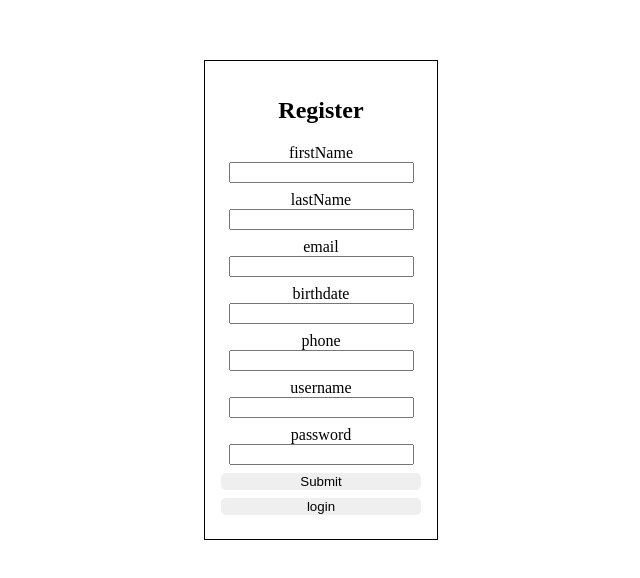
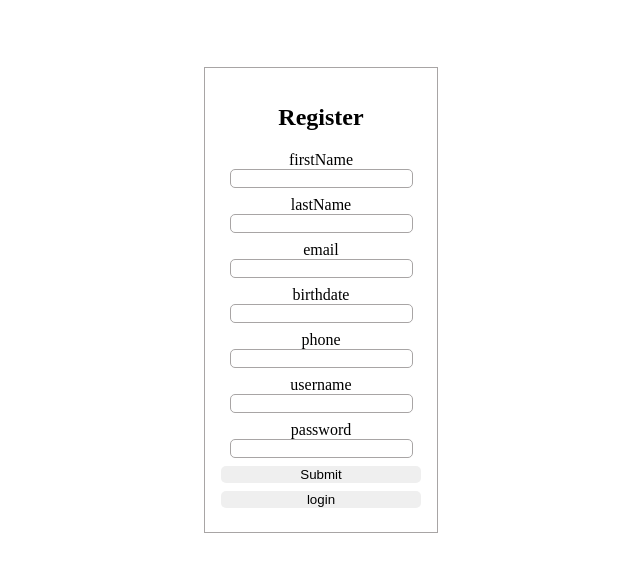
Before and after one commit to reim24/E-commerce-React.js-Intern-Training-Template, a React (Create React App) app: page /register in a window 1280 px wide. Shown: the part 108-686 px from the top of the page, without its empty margins (327-967 px from the left). Built offline with nearby package versions, Linux system fonts and the light colour scheme; no server answers; what encrypt-storage would draw is missing.

Commit message:
login/ register + css done

```diff
--- a/src/pages/register/Register.tsx
+++ b/src/pages/register/Register.tsx
@@ -41,37 +41,37 @@ export default function Register() {
                     <form className="container">
                         <label className="labelBlock">
                             firstName
-                            <input type='text' name="firstName" />
+                            <input className='input' type='text' name="firstName" />
                         </label>
 
                         <label className="labelBlock">
                             lastName
-                            <input name="lastName" type='text' />
+                            <input className='input' name="lastName" type='text' />
                         </label>
 
                         <label className="labelBlock">
                             email
-                            <input name="email" type='email' />
+                            <input className='input' name="email" type='email' />
                         </label>
 
                         <label className="labelBlock">
                             birthdate
-                            <input name="birthdate" type='text ' />
+                            <input className='input' name="birthdate" type='text ' />
                         </label>
 
                         <label className="labelBlock">
                             phone
-                            <input name="phone" type='number' />
+                            <input className='input' name="phone" type='number' />
                         </label>
 
                         <label className="labelBlock">
                             username
-                            <input name="username" type='text' />
+                            <input className='input' name="username" type='text' />
                         </label>
 
                         <label className="labelBlock">
                             password
-                            <input name="password" type='password' />
+                            <input className='input' name="password" type='password' />
                         </label>
 
                         <button className="button_login" onSubmit={(e) => {
--- a/src/pages/register/register.css
+++ b/src/pages/register/register.css
@@ -26,7 +26,7 @@
     display: grid;
     display: block;
     width: 200px;
-    border: 1px solid black;
+    border: 1px solid rgb(168, 165, 165);
     padding: 1rem;
 }
 
@@ -40,3 +40,10 @@
     gap: 0.5rem;
     margin-bottom: 0.5rem;
 }
+
+
+
+.input {
+    border-radius: 5px;
+    border: 0.1px solid rgb(168, 165, 165);
+}
--- a/src/pages/test/index.tsx
+++ b/src/pages/test/index.tsx
@@ -30,11 +30,12 @@ const TestPage: FC = () => {
                     <div className="container">
                         <label className="labelBlock">Username</label>
                         <input
+                            className='input'
                             onChange={(e) => setUserName(e.target.value)}
                         ></input>
 
                         <label className="labelBlock" >password</label>
-                        <input type='password'
+                        <input type='password' className='input'
                             onChange={(e) => setPassword(e.target.value)}
                         ></input>
                     </div>
--- a/src/pages/test/test.css
+++ b/src/pages/test/test.css
@@ -12,8 +12,13 @@
     display: grid;
     display: block;
     width: 200px;
-    border: 1px solid black;
+    border: 0.01px solid rgb(168, 165, 165);
     padding: 1rem;
+}
+
+.login:hover {
+    transform: scale(1.2);
+    transition: 2s;
 }
 
 .login h1 {
@@ -42,5 +47,10 @@
 .labelBlock {
     display: block;
     text-align: center;
+    border-radius: 5px;
+}
 
+.input {
+    border-radius: 5px;
+    border: 0.1px solid rgb(168, 165, 165);
 }
```
